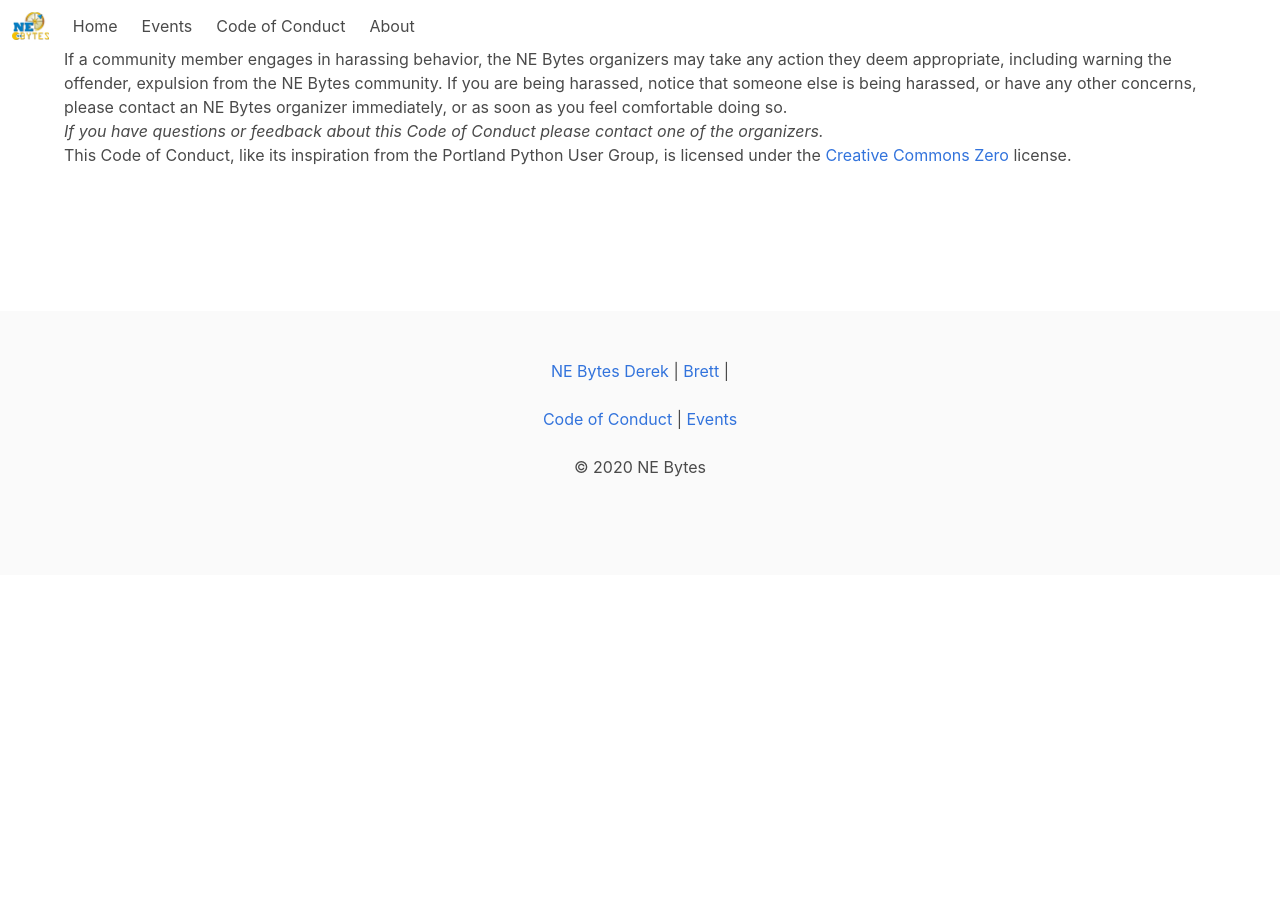
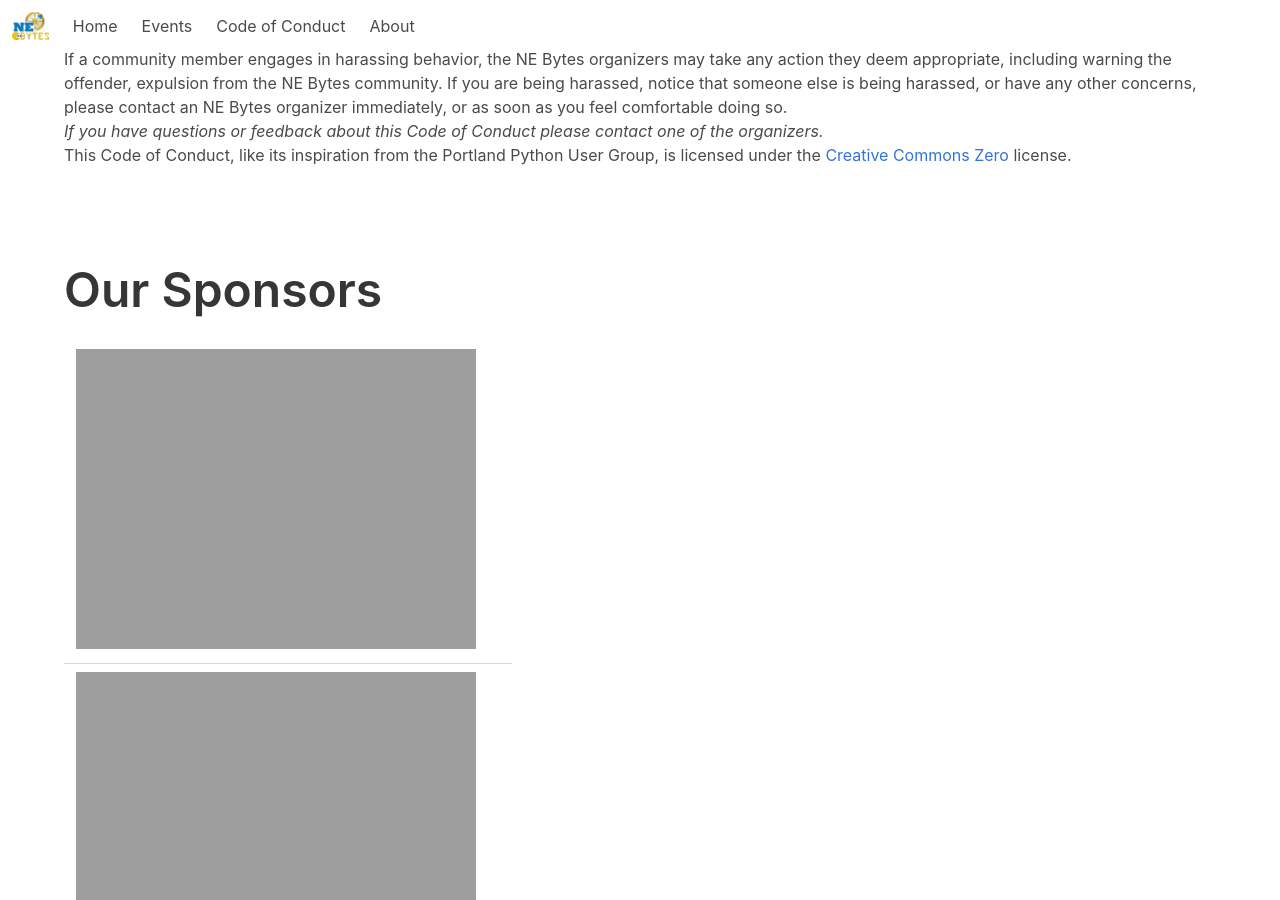
Before and after one commit to ne-bytes/ne-bytes.github.io, a Jekyll site: the page built from index.html, in a window 1280 px wide and 900 px high, scrolled down 1257 px. Built offline with Jekyll 4.4.1, drawn with Linux system fonts in a browser that asks for light colours; the list of posts is cut into pages by our own code; before the commit the page ends 1832 px from its top, so only the background shows below that.

Commit message:
Update index.html

```diff
--- a/index.html
+++ b/index.html
@@ -66,6 +66,8 @@ layout: default
 <!-- sponsors -->
 <section class="section" id="sponsors">
   <div class="container">
+    <h1 class="title is-size-1">Our Sponsors</h1>
+    {% include sponsor-links.html %}
   </div>
 </section>
 <!-- /sponsors -->
```
